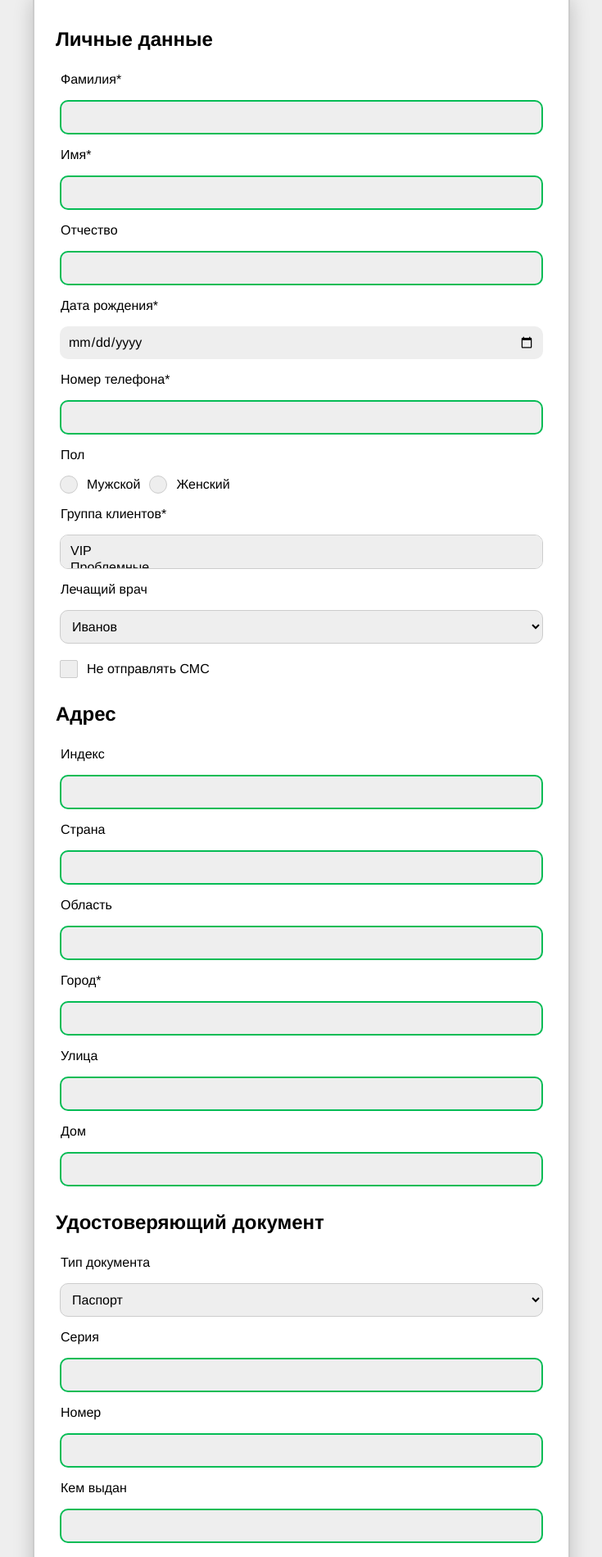
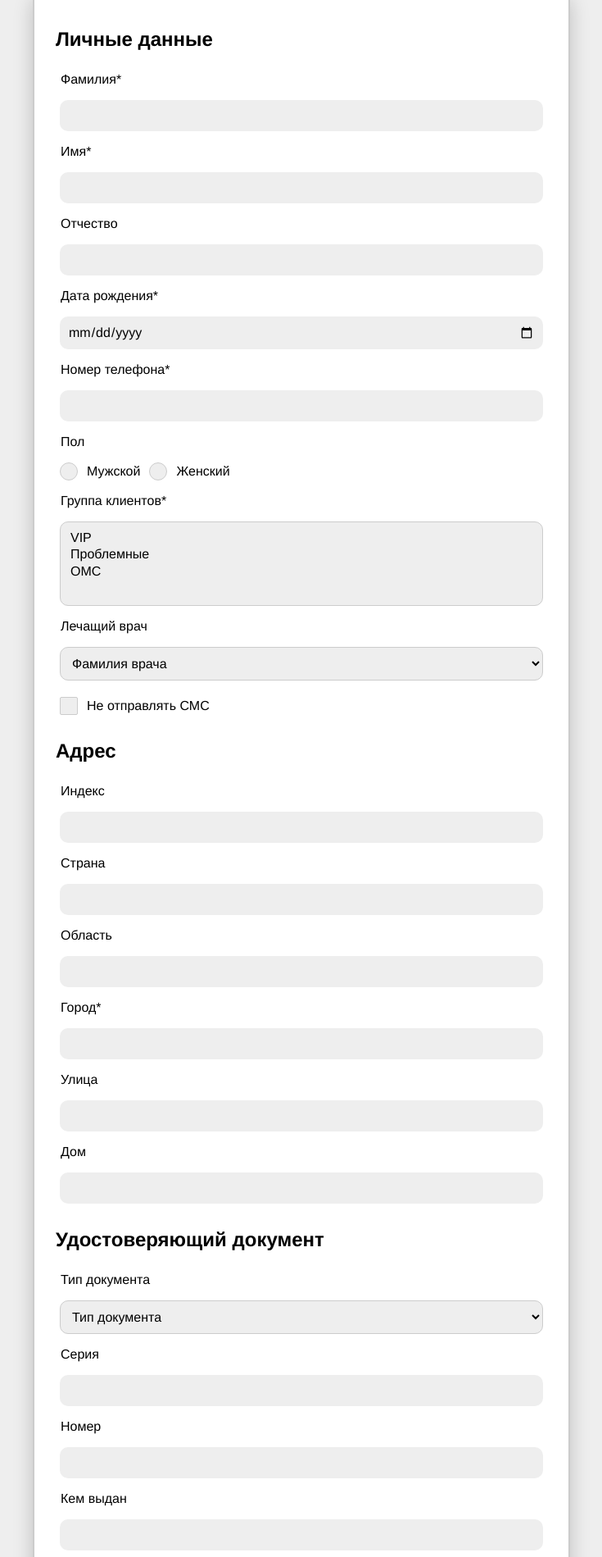
Before and after one commit to sorokinaolga/vue-form, a Vue app: page / in a window 1280 px wide. Shown: the part 102-2001 px from the top of the page at 82% size, without its empty margins (272-1007 px from the left). Built offline with nearby package versions, Linux system fonts and the light colour scheme; the HTML template or start-up script is replaced by a standard one.

Commit message:
Добавление данных в форму

```diff
--- a/src/components/form-user-create.vue
+++ b/src/components/form-user-create.vue
@@ -4,36 +4,81 @@
     <h2>Личные данные</h2>
     <div class="user-form__item">
       <label for="surname">Фамилия*</label>
-      <input type="text" id="surname" placeholder="" />
+      <input
+        type="text"
+        id="surname"
+        placeholder=""
+        v-model.trim="user.surname"
+        required
+      />
     </div>
     <div class="user-form__item">
       <label for="name">Имя*</label>
-      <input type="text" id="name" placeholder="" />
+      <input
+        type="text"
+        id="name"
+        placeholder=""
+        v-model.trim="user.name"
+        required
+      />
     </div>
     <div class="user-form__item">
       <label for="patronym">Отчество</label>
-      <input type="text" id="patronym" placeholder="" />
+      <input
+        type="text"
+        id="patronym"
+        placeholder=""
+        v-model.trim="user.patronym"
+      />
     </div>
     <div class="user-form__item">
       <label for="birthdate">Дата рождения*</label>
-      <input type="date" id="birthdate" />
+      <input
+        type="date"
+        id="birthdate"
+        v-model="user.birthdate"
+        required
+      />
     </div>
     <div class="user-form__item">
       <label for="phone">Номер телефона*</label>
-      <input type="tel" id="phone" placeholder="" />
+      <input
+        type="tel"
+        id="phone"
+        placeholder=""
+        v-model="user.phone"
+        required
+      />
     </div>
     <div class="user-form__item">
       <span class="label">Пол</span>
       <div class="user-form__box">
-        <input type="radio" id="man" name="gender" value="man" />
+        <input
+          type="radio"
+          id="man"
+          name="gender"
+          value="man"
+          v-model="user.gender"
+        />
         <label for="man">Мужской</label>
-        <input type="radio" id="woman" name="gender" value="woman" />
+        <input
+          type="radio"
+          id="woman"
+          name="gender"
+          value="woman"
+          v-model="user.gender"
+        />
         <label for="woman">Женский</label>
       </div>
     </div>
     <div class="user-form__item">
       <label for="customer-group">Группа клиентов*</label>
-      <select id="customer-group" multiple size="1">
+      <select
+        id="customer-group"
+        multiple
+        v-model="user.customerGroup"
+        required
+      >
         <option value="vip">VIP</option>
         <option value="trouble">Проблемные</option>
         <option value="insured">ОМС</option>
@@ -41,67 +86,138 @@
     </div>
     <div class="user-form__item">
       <label for="doctor">Лечащий врач</label>
-      <select id="doctor">
-        <option value="Ivanov">Иванов</option>
-        <option value="Zaharov">Захаров</option>
-        <option value="Chernyshova">Чернышева</option>
+      <select
+        id="doctor"
+        v-model="user.doctor"
+      >
+        <option disabled value="">Фамилия врача</option>
+        <option
+          v-for="doctor in doctors"
+          :key="doctor"
+          :value="doctor"
+        >
+          {{ doctor }}
+        </option>
       </select>
     </div>
     <div class="user-form__box">
-      <input type="checkbox" id="no-send-sms">
+      <input
+        type="checkbox"
+        id="no-send-sms"
+        v-model="user.noSendSms"
+      >
       <label for="no-send-sms">Не отправлять СМС</label>
     </div>
 
     <h2>Адрес</h2>
     <div class="user-form__item">
       <label for="post-code">Индекс</label>
-      <input type="number" id="post-code" placeholder="" />
+      <input
+        type="number"
+        id="post-code"
+        placeholder=""
+        v-model="user.address.postCode"
+      />
     </div>
     <div class="user-form__item">
       <label for="country">Страна</label>
-      <input type="text" id="country" placeholder="" />
+      <input
+        type="text"
+        id="country"
+        placeholder=""
+        v-model.trim="user.address.country"
+      />
     </div>
     <div class="user-form__item">
       <label for="area">Область</label>
-      <input type="text" id="area" placeholder="" />
+      <input
+        type="text"
+        id="area"
+        placeholder=""
+        v-model.trim="user.address.area"
+      />
     </div>
     <div class="user-form__item">
       <label for="city">Город*</label>
-      <input type="text" id="city" placeholder="" />
+      <input
+        type="text"
+        id="city"
+        placeholder=""
+        v-model.trim="user.address.city"
+        required
+      />
     </div>
     <div class="user-form__item">
       <label for="street">Улица</label>
-      <input type="text" id="street" placeholder="" />
+      <input
+        type="text"
+        id="street"
+        placeholder=""
+        v-model.trim="user.address.street"
+      />
     </div>
     <div class="user-form__item">
       <label for="house">Дом</label>
-      <input type="text" id="house" placeholder="" />
+      <input
+        type="text"
+        id="house"
+        placeholder=""
+        v-model.trim="user.address.house"
+      />
     </div>
 
     <h2>Удостоверяющий документ</h2>
     <div class="user-form__item">
       <label for="document-type">Тип документа</label>
-      <select id="document-type">
-        <option value="passport">Паспорт</option>
-        <option value="birth-certificate">Свидетельство о рождении</option>
-        <option value="driving-permit">Вод. удостоверение</option>
+      <select
+        id="document-type"
+        v-model="user.document.type"
+      >
+        <option disabled value="">Тип документа</option>
+        <option
+          v-for="type in documentTypes"
+          :key="type"
+          :value="type"
+        >
+          {{ type }}
+        </option>
       </select>
     </div>
     <div class="user-form__item">
       <label for="series">Серия</label>
-      <input type="number" id="series" placeholder="" />
+      <input
+        type="number"
+        id="series"
+        placeholder=""
+        v-model="user.document.series"
+      />
     </div>
     <div class="user-form__item">
       <label for="number">Номер</label>
-      <input type="number" id="number" placeholder="" />
+      <input
+        type="number"
+        id="number"
+        placeholder=""
+        v-model="user.document.number"
+      />
     </div>
     <div class="user-form__item">
       <label for="issued-by-whom">Кем выдан</label>
-      <input type="text" id="issued-by-whom" placeholder="" />
+      <input
+        type="text"
+        id="issued-by-whom"
+        placeholder=""
+        v-model.trim="user.document.issuedByWhom"
+      />
     </div>
     <div class="user-form__item">
       <label for="date-of-issue">Дата выдачи*</label>
-      <input type="date" id="date-of-issue" />
+      <input
+        type="date"
+        id="date-of-issue"
+        v-model="user.document.dateOfIssue"
+        required
+      />
     </div>
 
     <button type="submit" class="btn">Зарегистрировать</button>
@@ -109,9 +225,39 @@
 </template>
 
 <script>
-
 export default {
-  name: 'FormUserCreate',
+  data() {
+    return {
+      doctors: ["Иванов", "Захаров", "Чернышева"],
+      documentTypes: ["Паспорт", "Свидетельство о рождении", "Водительское удостоверение"],
+      user: {
+        surname: '',
+        name: '',
+        patronym: '',
+        birthdate: '',
+        phone: '',
+        gender: '',
+        customerGroup: [],
+        doctor: '',
+        noSendSms: false,
+        address: {
+          postCode: '',
+          country: '',
+          area: '',
+          city: '',
+          street: '',
+          house: '',
+        },
+        document: {
+          type: '',
+          series: '',
+          number: '',
+          issuedByWhom: '',
+          dateOfIssue: '',
+        }
+      }
+    }
+  }
 }
 </script>
 
@@ -192,15 +338,15 @@ input[type="checkbox"]:checked::before,
 input[type="radio"]:checked::before
   transform: scale(1)
 
-input[type="text"]:valid,
-input[type="tel"]:valid,
-input[type="number"]:valid
-  border: solid 2px #05bc55
+// input[type="text"]:valid,
+// input[type="tel"]:valid,
+// input[type="number"]:valid
+//   border: solid 2px #05bc55
 
-input[type="text"]:invalid,
-input[type="tel"]:invalid,
-input[type="number"]:invalid
-  border: solid 2px #e63946
+// input[type="text"]:invalid,
+// input[type="tel"]:invalid,
+// input[type="number"]:invalid
+//   border: solid 2px #e63946
 
 .btn
   background: #05bc55
```
